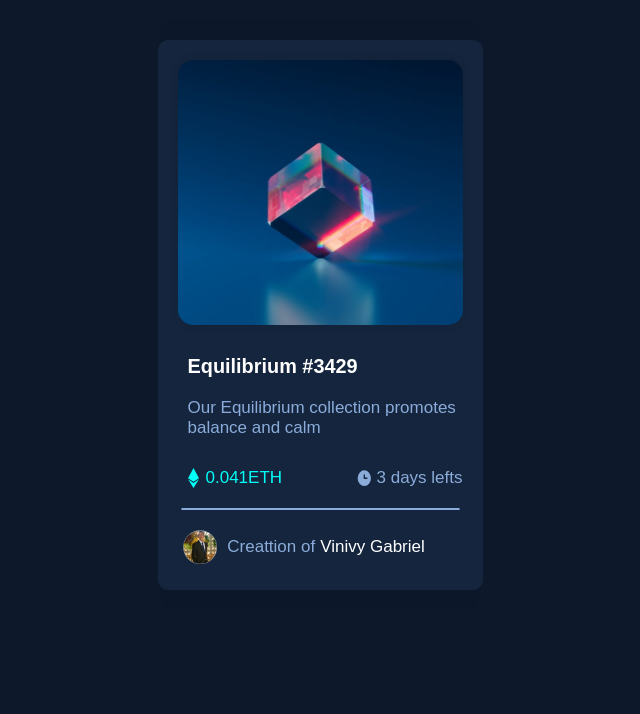
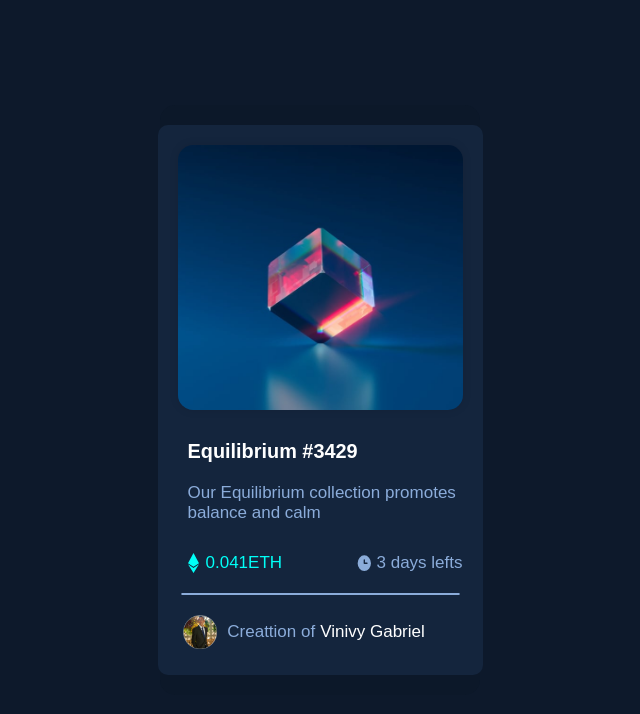
Before and after one commit to Vinivy/Card-NFT, a plain HTML site: page index.html in a window 1280 px wide. Shown: the whole page, without its empty margins (320-960 px from the left). Drawn offline with Linux system fonts and the light colour scheme.

Commit message:
Card NFT

```diff
--- a/style.css
+++ b/style.css
@@ -22,10 +22,20 @@ body {
   overflow: hidden;
 }
 
+body {
+  display : flex;
+  align-items: center;
+  justify-content : center;
+  height : 100vh;
+  width : 100%;
+}
+
 body, main {
   display: flex;
   justify-content: center;
   align-content: center;
+  height : 100vh;
+  width : 100%;
 }
 
 /*cartão*/
```
